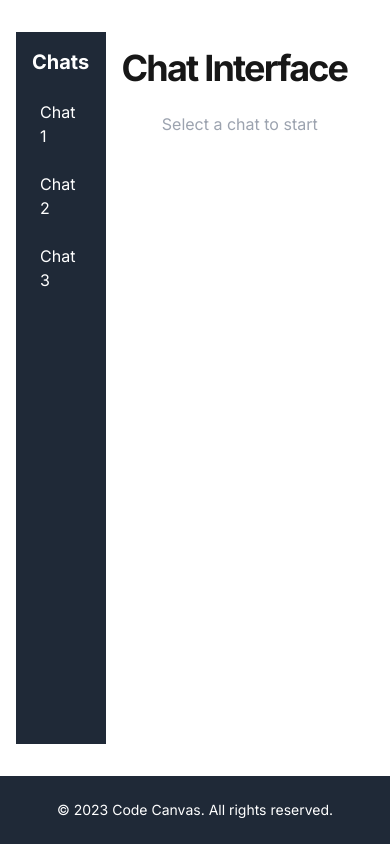
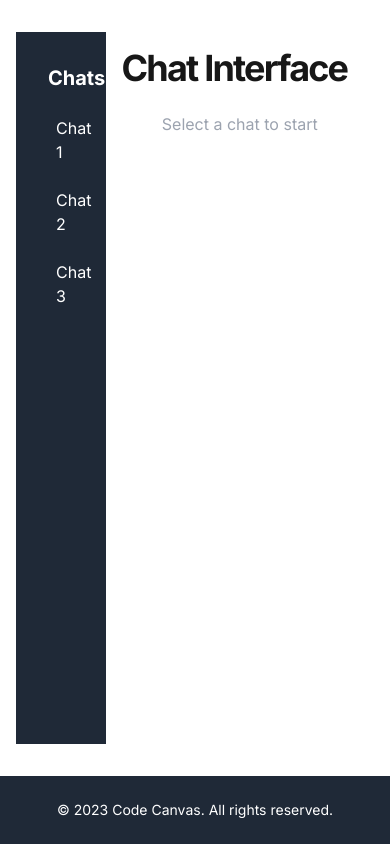
Before and after one commit to Hassanshigri/code-canvas, a Next.js app: page /get-started in a window 390 px wide. Built offline with nearby package versions, Linux system fonts and the light colour scheme.

Commit message:
responsive sidebar

```diff
--- a/app/components/Sidebar.tsx
+++ b/app/components/Sidebar.tsx
@@ -19,7 +19,7 @@ export const Sidebar = ({ selectedChat, setSelectedChat }: SidebarProps) => {
   }
 
   return (
-    <div>
+    <div className="w-full p-4 text-white bg-gray-800 sm:w-1/3 lg:w-1/4 xl:w-1/5">
       <h2 className="mb-4 text-xl font-bold">Chats</h2>
       <ul className="space-y-2">
         {chats.map((chat) => (
```
